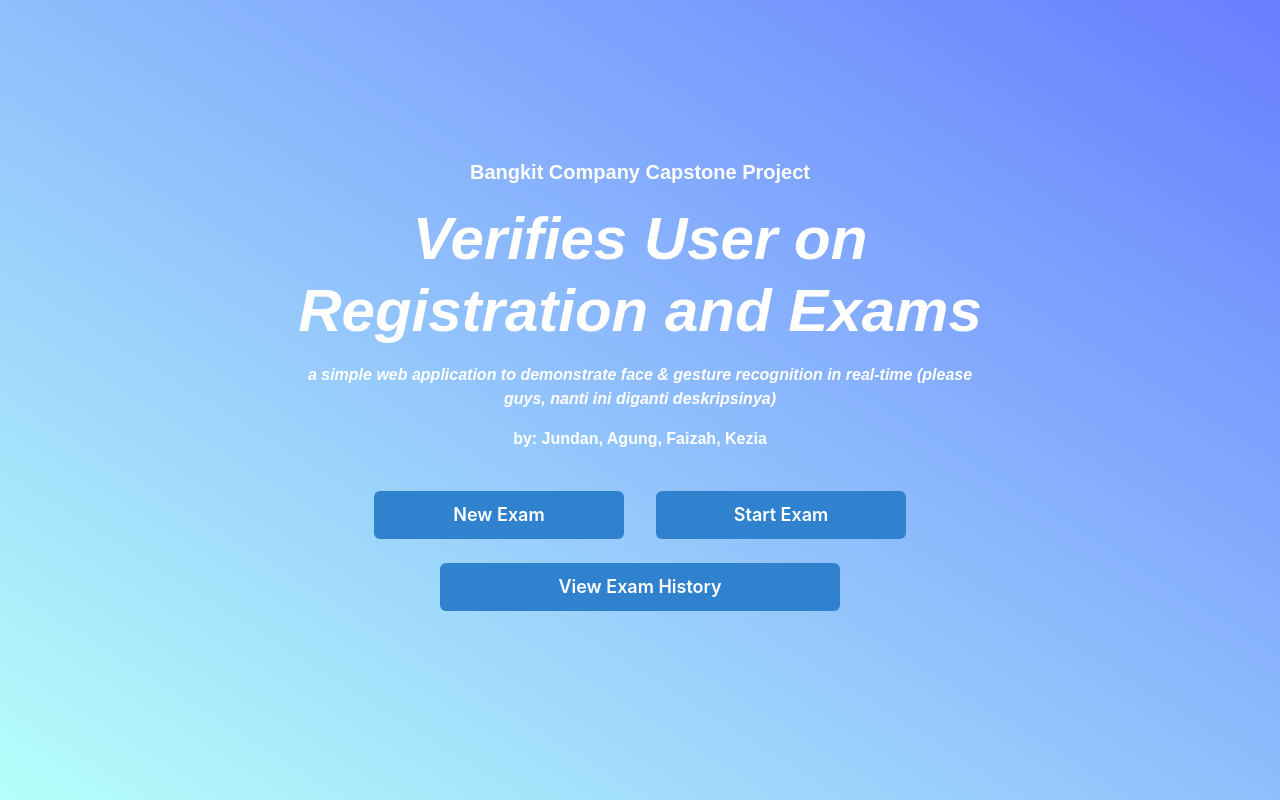
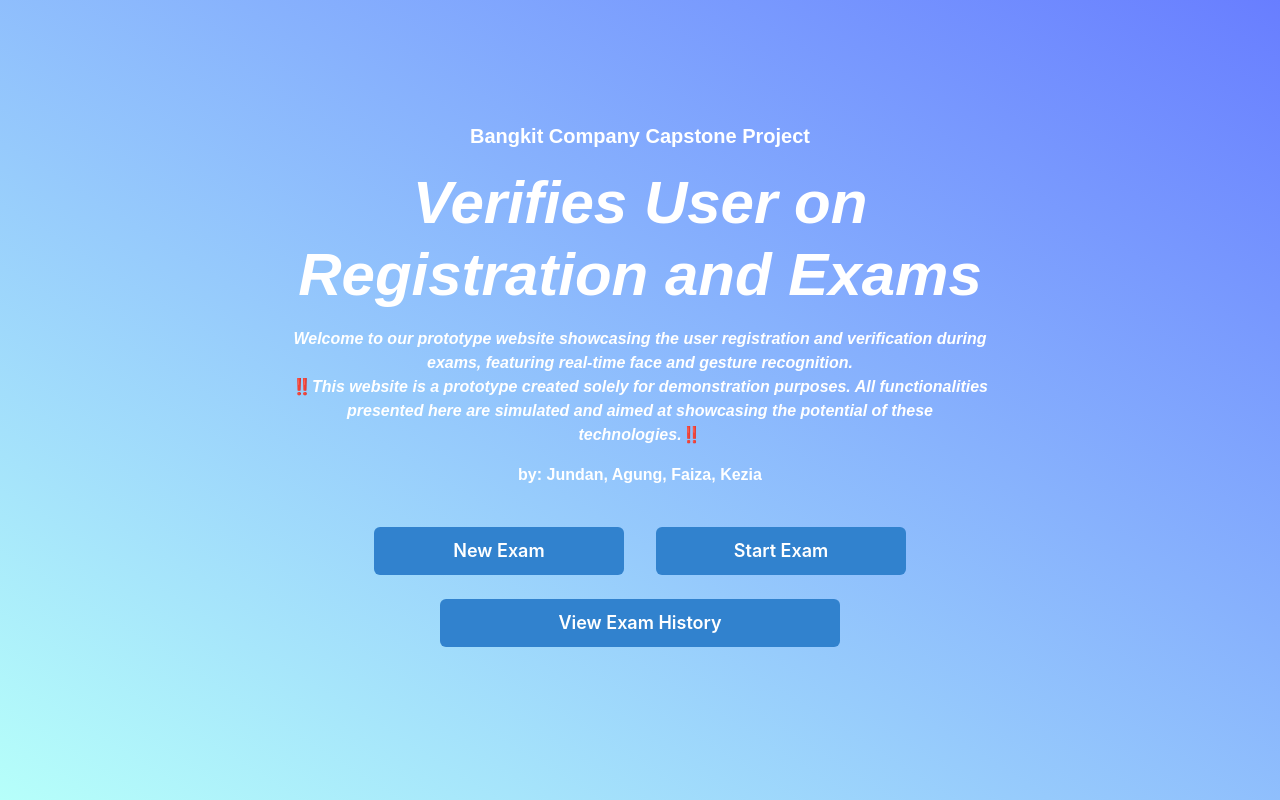
Before and after one commit to jundanha/verifies-user-on-registration-and-exams, a React (Vite) app in the folder client/: page / in a window 1280 px wide. Built offline with nearby package versions, Linux system fonts and the light colour scheme.

Commit message:
baca akuuu

```diff
--- a/client/src/pages/home.jsx
+++ b/client/src/pages/home.jsx
@@ -46,16 +46,16 @@
             fontFamily={"sans-serif"}
             fontStyle={"italic"}
           >
-            a simple web application to demonstrate face & gesture recognition in real-time
-            (please guys, nanti ini diganti deskripsinya)
-          </Text>
+            <div> Welcome to our prototype website showcasing the user registration and verification during exams, featuring real-time face and gesture recognition.</div>
+            <div>‼️This website is a prototype created solely for demonstration purposes. All functionalities presented here are simulated and aimed at showcasing the potential of these technologies.‼️</div>
+            </Text>
           <Text
             mb={4}
             fontSize="l"
             fontWeight="bold"
             color="white"
             fontFamily={"sans-serif"}
-          >by: Jundan, Agung, Faizah, Kezia</Text>
+          >by: Jundan, Agung, Faiza, Kezia</Text>
         </Box>
         <Box
           display="flex"
```
Also changed, not shown: 1 other file (tests, documents, lock files or other folders).
